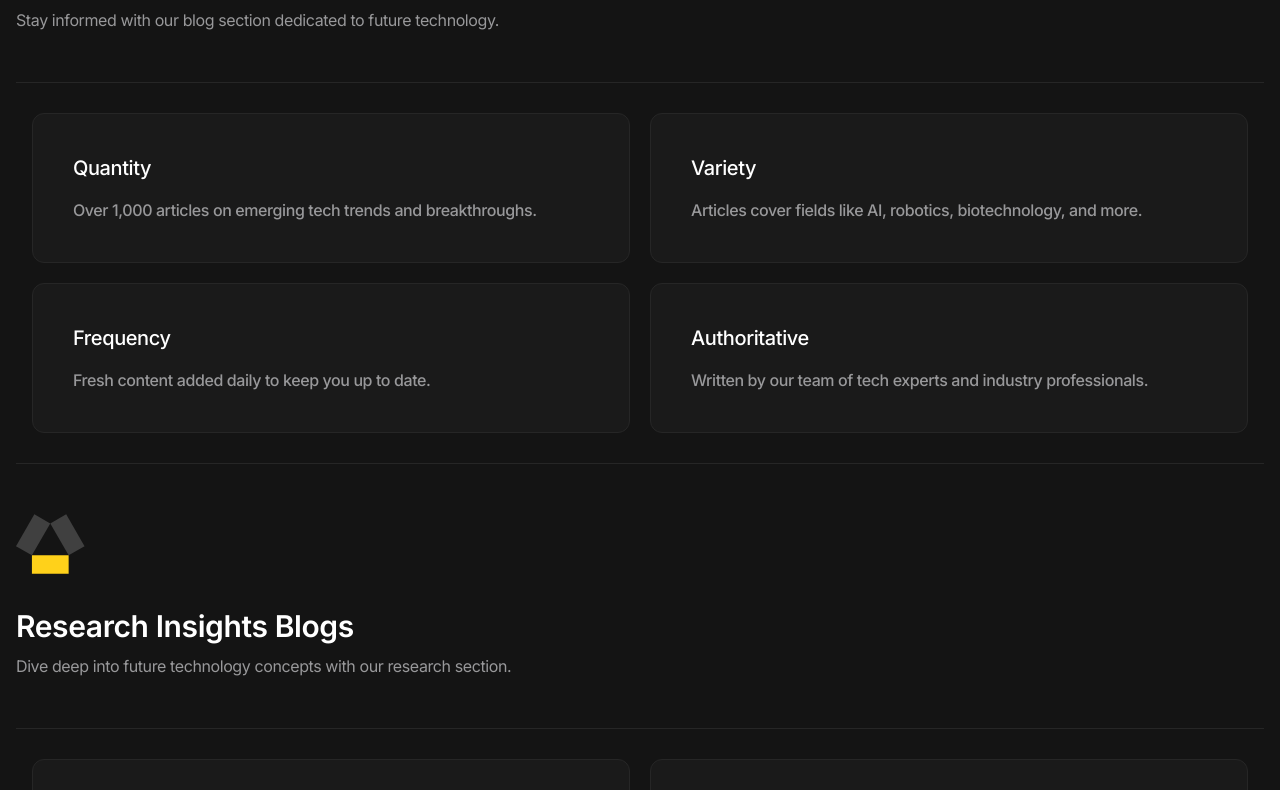
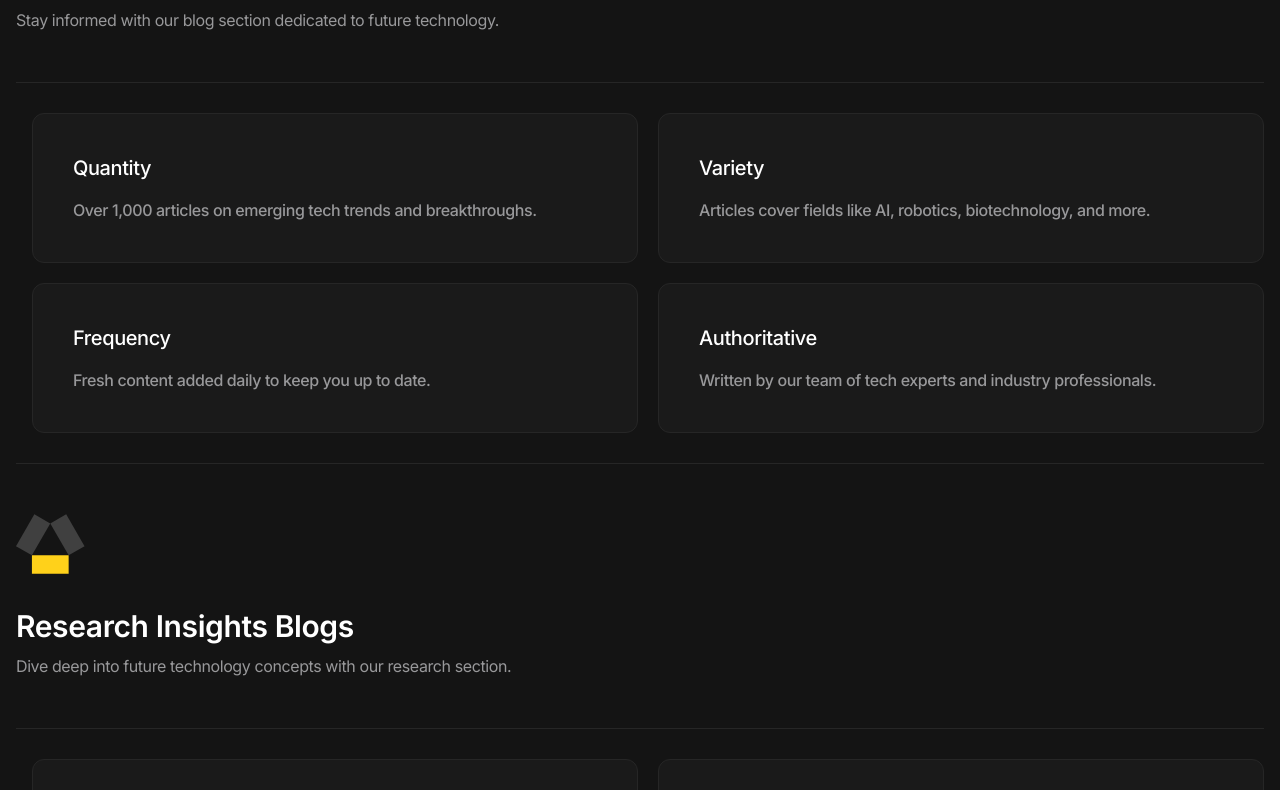
Before and after one commit to Arioteee/future-tech, a React (Vite) app: page / in a window 1280 px wide. Shown: the part 1470-2260 px from the top of the page. Built offline with nearby package versions, Linux system fonts and the light colour scheme.

Commit message:
fix/fixed padding bug

```diff
--- a/src/pages/home/sections/features/ui/FutureCardBlock.jsx
+++ b/src/pages/home/sections/features/ui/FutureCardBlock.jsx
@@ -1,6 +1,6 @@
 export const FutureCardBlock = ({ children }) => {
 	return (
-		<div className='grid grid-cols-2 grid-rows-2 gap-7.5 p-20 max-md:grid-rows-4 max-md:grid-cols-1 max-xxl:p-0 max-xxl:gap-5 max-md:gap-2.5 max-xxl:px-4'>
+		<div className='grid grid-cols-2 grid-rows-2 gap-7.5 p-20 pr-0 max-md:grid-rows-4 max-md:grid-cols-1 max-xxl:p-0 max-xxl:gap-5 max-md:gap-2.5 max-xxl:pl-4'>
 			{children}
 		</div>
 	)
```
